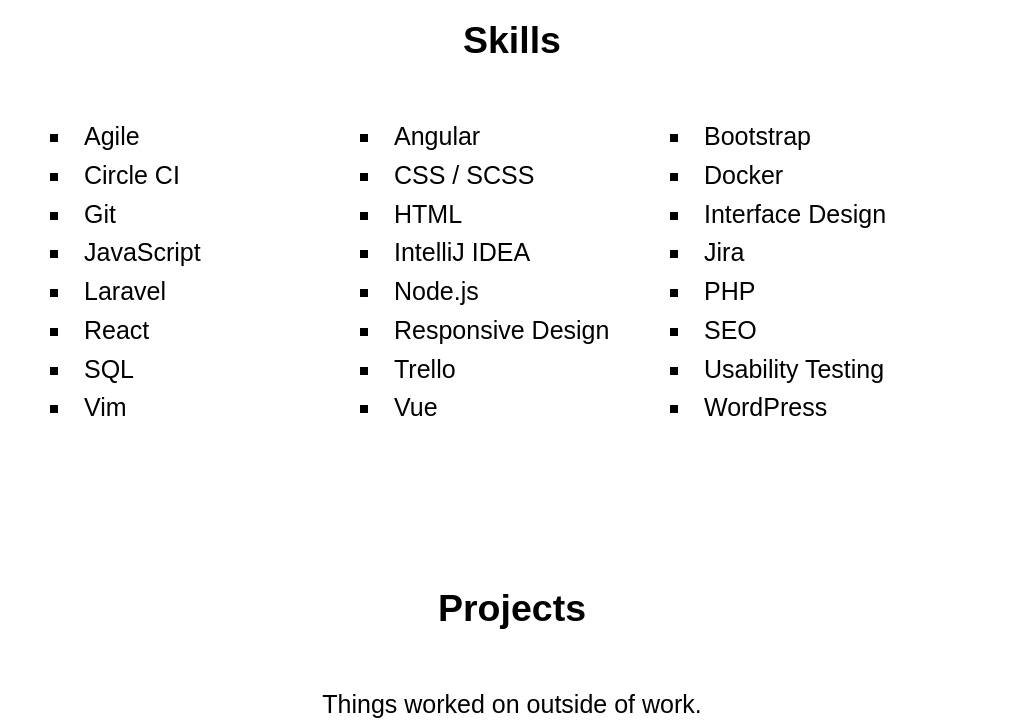
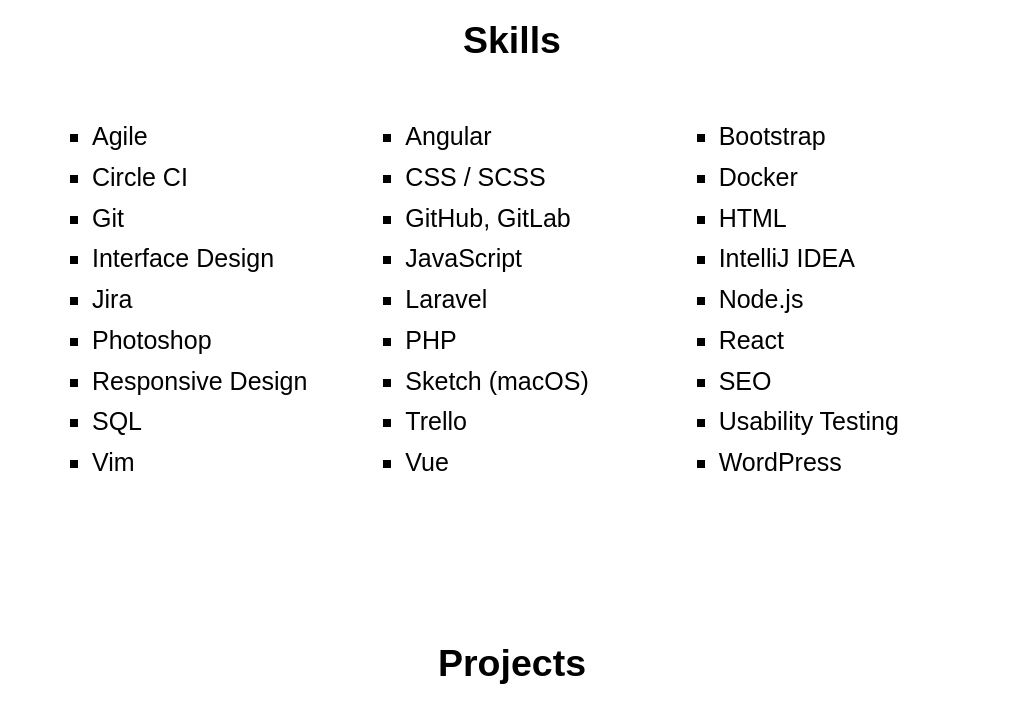
Before and after one commit to gmeben/personal, a plain HTML site: page index.html in a window 1280 px wide. Shown: the part 780-1506 px from the top of the page, without its empty margins (128-1151 px from the left). Drawn offline with Linux system fonts and the light colour scheme.

Commit message:
feat: Improve Skills list

```diff
--- a/core.css
+++ b/core.css
@@ -215,6 +215,19 @@ a:focus {
     display: block;
     font-size: 0;
 }
+.list-skills {
+    column-gap: 4rem;
+    display: grid;
+    grid-template-columns: 1fr 1fr 1fr;
+    list-style-position: outside;
+    list-style-type: square;
+    padding-left: 6rem;
+    row-gap: 1.2rem;
+}
+.list-skills li {
+    align-self: center;
+    box-sizing: border-box;
+}
 
 /* Generic elements */
 .a-block {
@@ -342,18 +355,6 @@ a:focus {
     font-size: 2rem;
     font-weight: 600;
 }
-.list-skills {
-    display: grid;
-    grid-gap: 1rem;
-    grid-template-columns: 1fr 1fr 1fr;
-    list-style-position: inside;
-    list-style-type: square;
-}
-.list-skills li {
-    box-sizing: border-box;
-    padding-right: 2.2rem;
-    text-indent: -2.2rem;
-}
 
 @media (max-width: 45rem) {
     .list-projects {
--- a/index.html
+++ b/index.html
@@ -5,7 +5,7 @@
     <meta name="viewport" content="width=device-width, initial-scale=1">
     <meta name="description" content="Grant Eben is a full stack web developer and front-end designer.">
     <title>Grant Eben</title>
-    <link rel="stylesheet" type="text/css" href="core.css?v=1594140311">
+    <link rel="stylesheet" type="text/css" href="core.css?v=1594240489">
 </head>
 <body>
 <header class="main-header">
@@ -43,6 +43,7 @@
                     <li>CSS / SCSS</li>
                     <li>Docker</li>
                     <li>Git</li>
+                    <li>GitHub, GitLab</li>
                     <li>HTML</li>
                     <li>Interface Design</li>
                     <li>JavaScript</li>
@@ -50,9 +51,11 @@
                     <li>Jira</li>
                     <li>Laravel</li>
                     <li>Node.js</li>
+                    <li>Photoshop</li>
                     <li>PHP</li>
                     <li>React</li>
                     <li>Responsive Design</li>
+                    <li>Sketch (macOS)</li>
                     <li>SEO</li>
                     <li>SQL</li>
                     <li>Trello</li>
```
